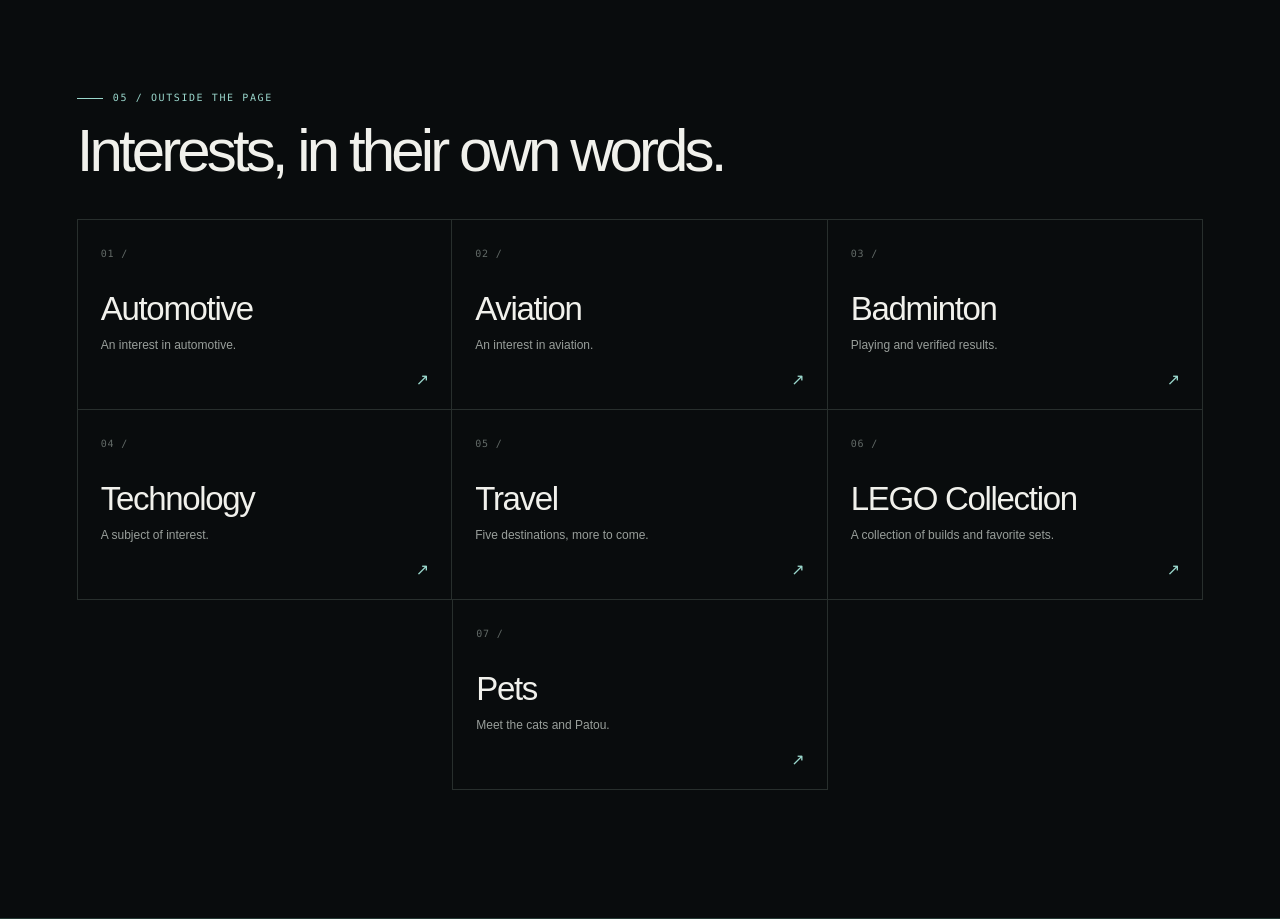
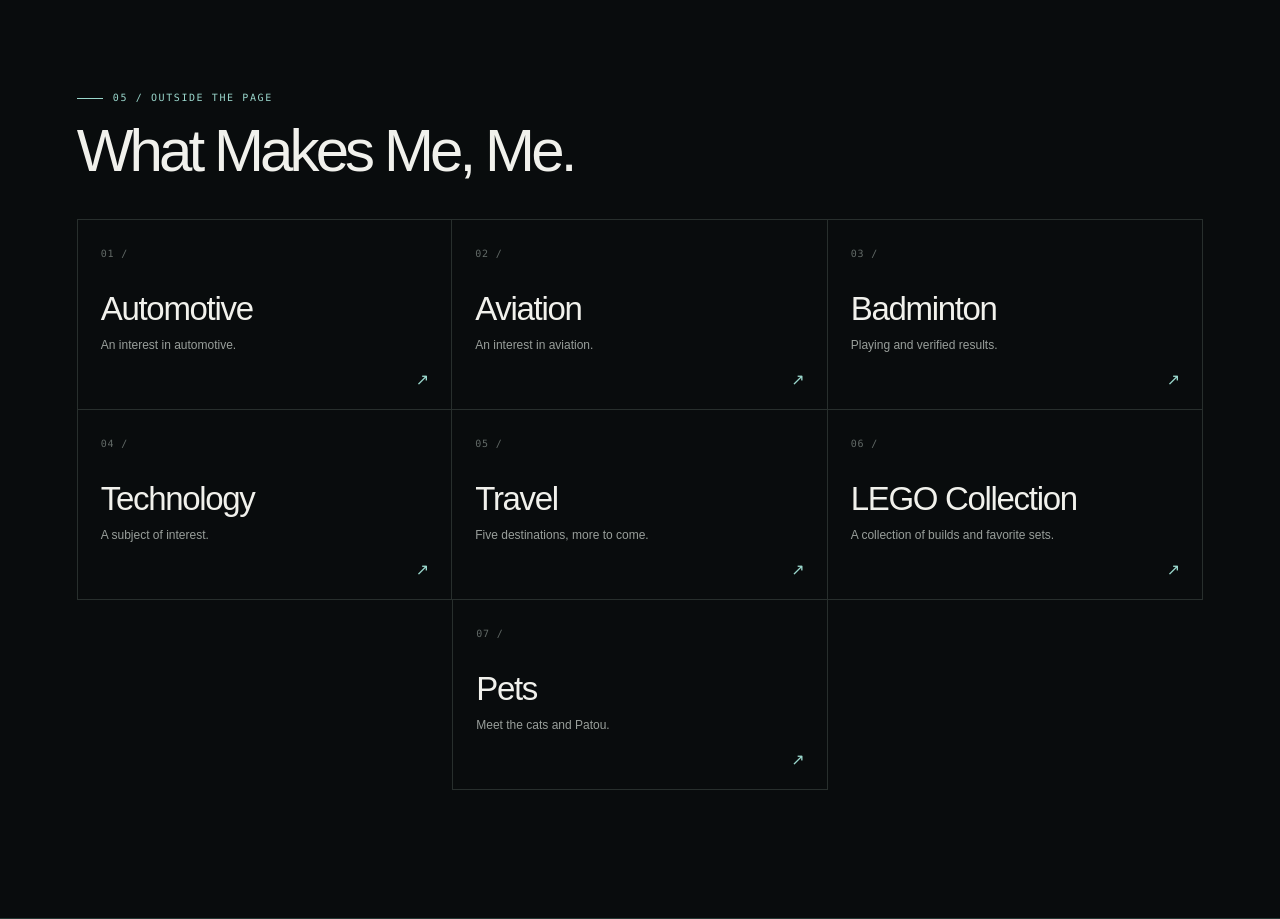
Before and after one commit to shandypratamaa/shandypratamaa.github.io, a React (Vite) app: page / in a window 1280 px wide. Shown: the part 2980-3899 px from the top of the page. Built offline with nearby package versions, Linux system fonts and the light colour scheme.

Commit message:
Updated App.tsx
changing the interests main title

```diff
--- a/src/App.tsx
+++ b/src/App.tsx
@@ -520,7 +520,7 @@ function Home() {
     </section>
 
     <section className="section-pad interest-section" id="interests">
-      <SectionTitle kicker="05 / OUTSIDE THE PAGE">Interests, in their own words.</SectionTitle>
+      <SectionTitle kicker="05 / OUTSIDE THE PAGE">What Makes Me, Me.</SectionTitle>
       <div className="interest-grid">{interests.map((item) => <Link to={item.path} className={`interest-card ${item.title === 'Pets' ? 'interest-card-pets' : ''}`} key={item.path}><span className="card-number">{item.index} /</span><h3>{item.title}</h3><p>{item.note}</p><span className="card-arrow" aria-hidden="true">↗</span></Link>)}</div>
     </section>
     <ContactCallout/>
```
